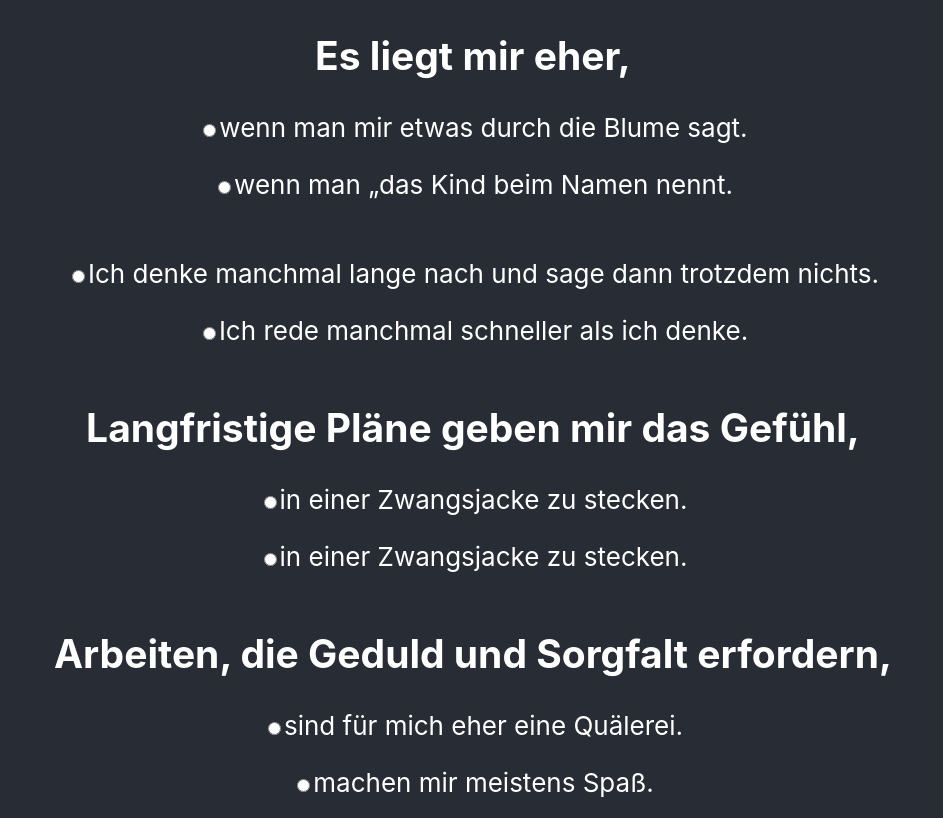
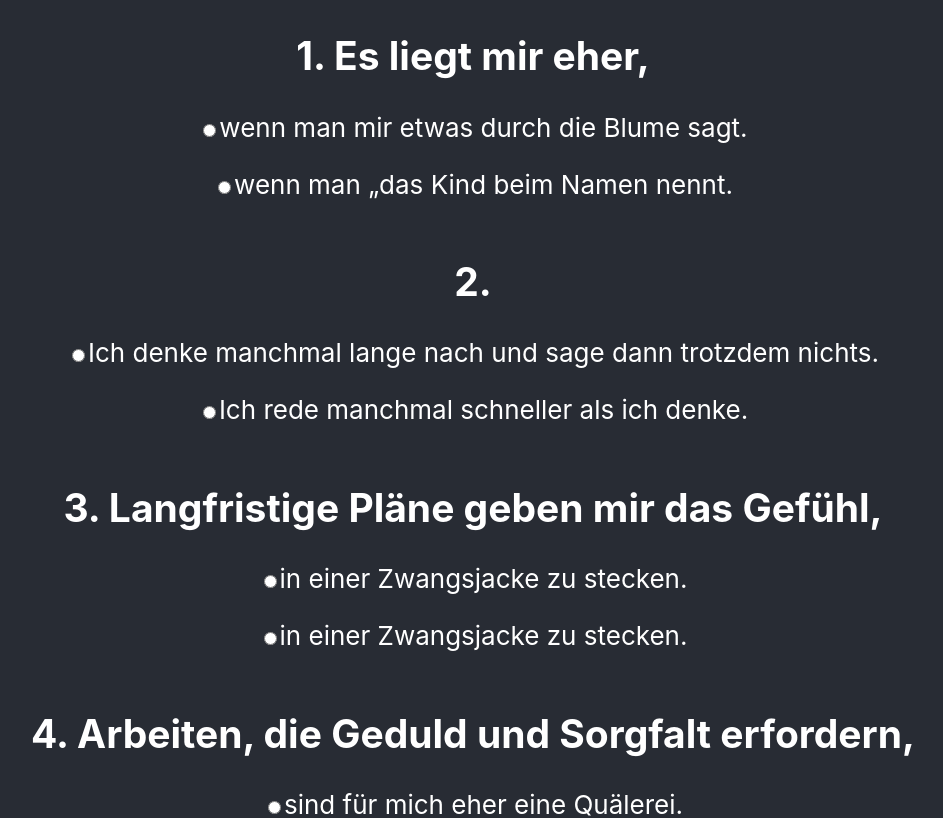
Before and after one commit to dananhsl/coding-challenge, a React (Create React App) app: page / in a window 1280 px wide. Shown: the top 818 px of the page, without its empty margins (167-1110 px from the left). Built offline with nearby package versions, Linux system fonts and the light colour scheme.

Commit message:
add zustand + save answers to local storage

```diff
--- a/package.json
+++ b/package.json
@@ -9,7 +9,8 @@
     "react": "^18.2.0",
     "react-dom": "^18.2.0",
     "react-scripts": "5.0.1",
-    "web-vitals": "^2.1.4"
+    "web-vitals": "^2.1.4",
+    "zustand": "^4.3.2"
   },
   "scripts": {
     "start": "react-scripts start",
--- a/src/App.js
+++ b/src/App.js
@@ -1,19 +1,11 @@
 import './App.css';
-import {questions} from './questions.js';
-import Question from './components/question.js';
+import Form from './pages/form.js';
 
 function App() {
   return (
     <div className="App">
       <header className="App-header">
-      {questions.map(({id, question, answers, key }) => (
-          <Question
-            key={id}
-            id={id}
-            question={question}
-            answers={answers}
-          />
-        ))}
+        <Form />
       </header>
     </div>
   );
--- a/src/components/question.js
+++ b/src/components/question.js
@@ -1,18 +1,18 @@
+import useStore from "../hooks/useStore";
+
 export default function Question (props) {
+    const setAnswers = useStore(state => state.setAnswers);
     return (
         <section>
-            <h1>{props.question}</h1>
-
+            <h1>{`${props.id}. ${props.question}`}</h1>
             {props.answers.map((answer) => {
                 return (
                     <p>
-                        <input type="radio" name={props.id} value={answer}/>
+                        <input type="radio" name={props.id} value={answer} onClick={() => setAnswers(answer, props.id)}/>
                         {answer}
                     </p>
                 );
             })}
-
-
         </section>
     )
 }
--- /dev/null
+++ b/src/hooks/useStore.js
@@ -0,0 +1,24 @@
+import {create} from 'zustand';
+import {persist, createJSONStorage} from 'zustand/middleware';
+
+const useStore = create(
+    persist(
+      (set, get) => ({
+        answers: [],
+        setAnswers (answer, id) {
+            var curr = {id: id, answer: answer};
+            var answers = get().answers.filter((item) => item.id !== id);
+            answers.push(curr);
+            set({answers: answers});
+
+        },
+        getAnswers: () => (get().answers),
+      }),
+      {
+        name: 'answers',
+        storage: createJSONStorage(() => localStorage),
+      },
+    ),
+  );
+
+export default useStore;
--- /dev/null
+++ b/src/pages/form.js
@@ -0,0 +1,18 @@
+import Question from '../components/question.js';
+import {questions} from '../questions.js';
+
+
+export default function Form () {
+    return(
+        <>
+            {questions.map(({id, question, answers}) => (
+                <Question
+                key={id}
+                id={id}
+                question={question}
+                answers={answers}
+                />
+            ))}
+        </>
+    );
+}
```
Also changed, not shown: src/pages/result.js (added), 1 other file (tests, documents, lock files or other folders).
